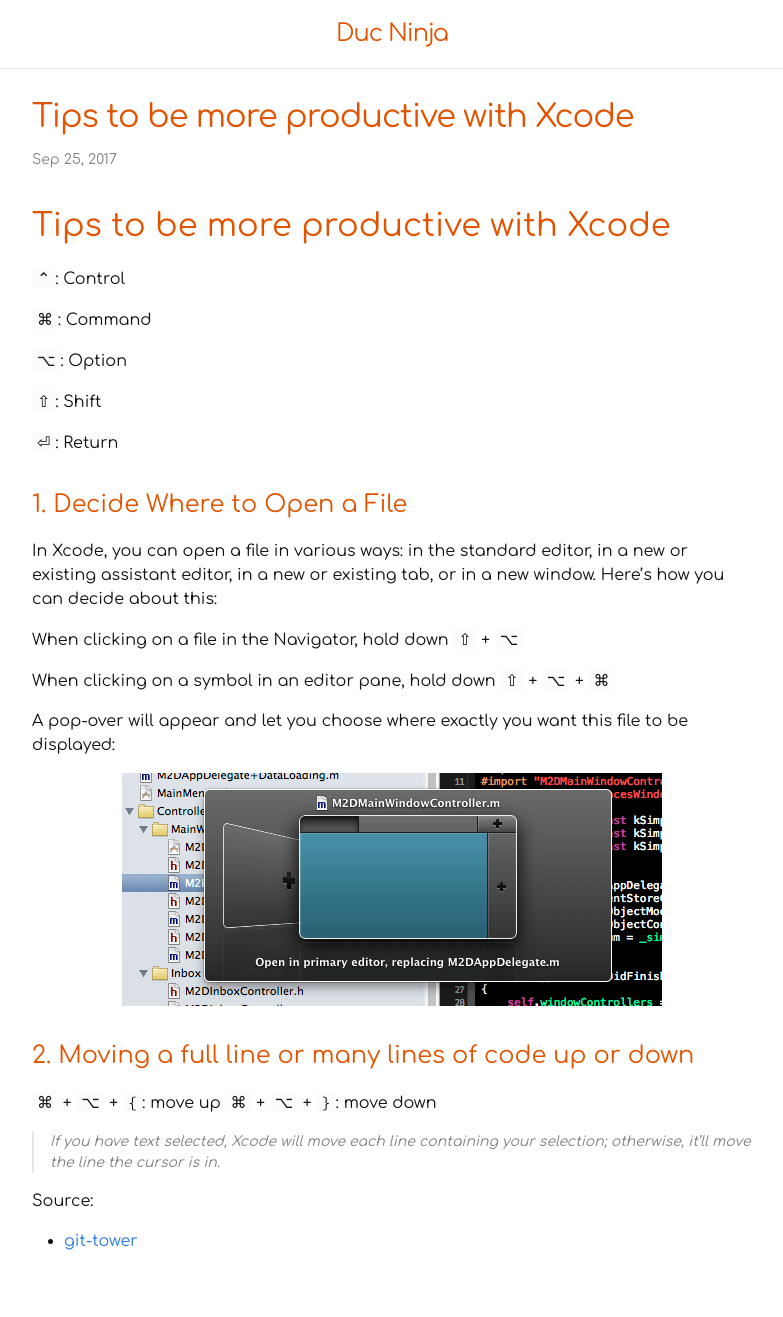
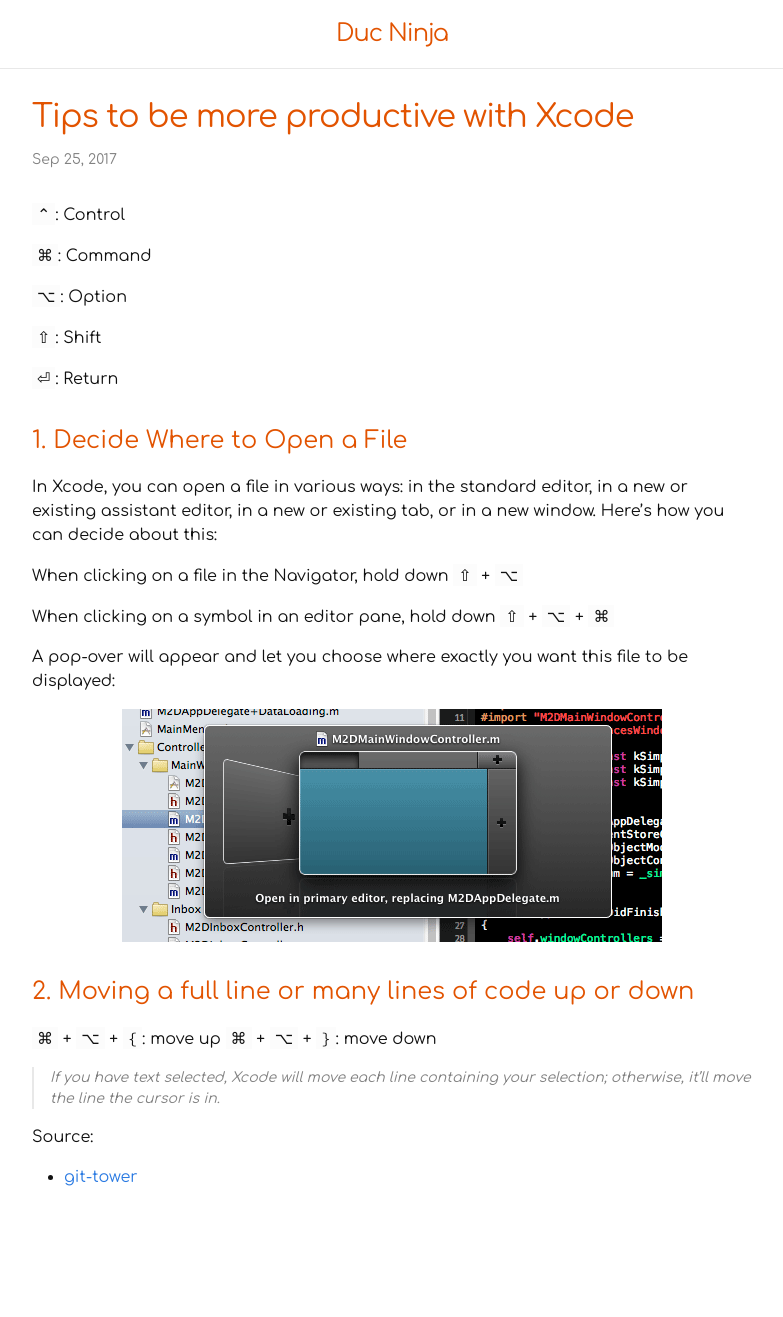
Before and after one commit to nnduc/nnduc.github.io, a Jekyll site: the page built from _posts/2017-09-25-tips-to-be-more-productive-with-xcode.md, in a window 1280 px wide. Shown: the whole page, without its empty margins (248-1031 px from the left). Built offline with Jekyll 4.4.1, drawn with Linux system fonts in a browser that asks for light colours; comment, search, counter and statistics services are not loaded; after the commit the page ends 1253 px from its top, so only the background shows below that.

Commit message:
Tips to be more productive with Xcode

```diff
--- a/_posts/2017-09-25-tips-to-be-more-productive-with-xcode.md
+++ b/_posts/2017-09-25-tips-to-be-more-productive-with-xcode.md
@@ -3,9 +3,6 @@
 title:  "Tips to be more productive with Xcode"
 date:   2017-09-25 07:02:34 +0700
 ---
-
-
-## Tips to be more productive with Xcode
 
 `⌃`: Control
 
```
